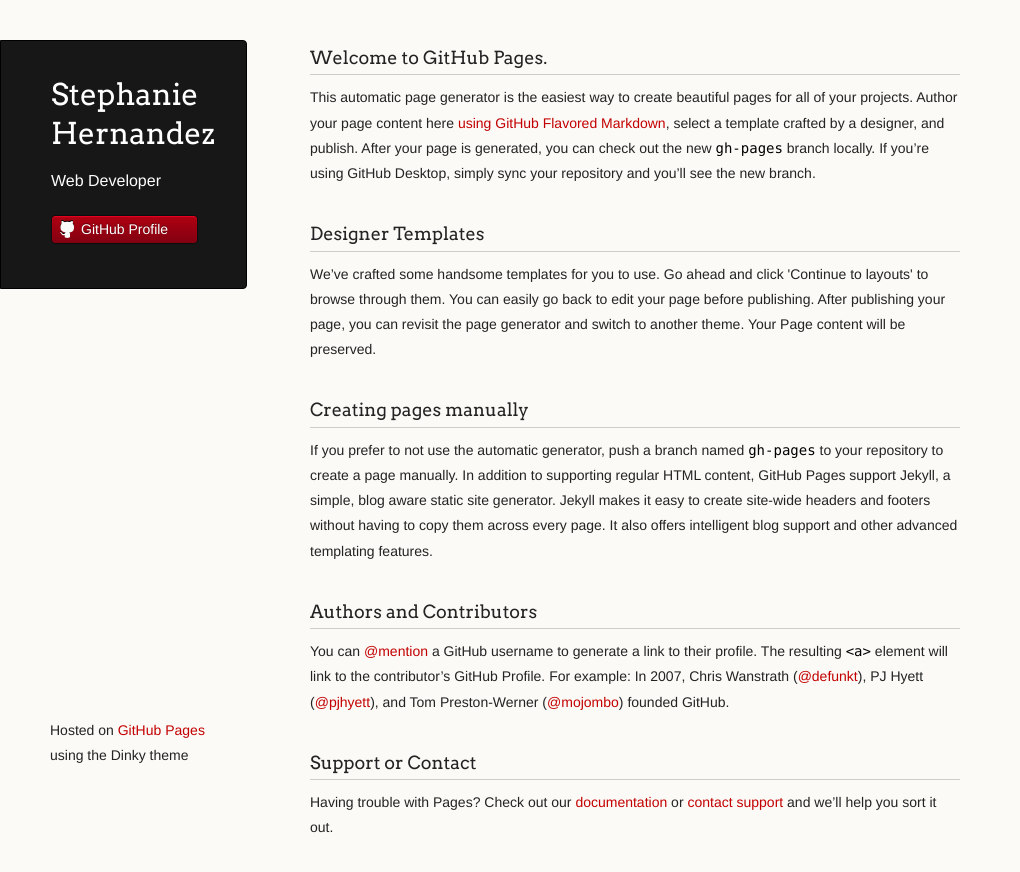
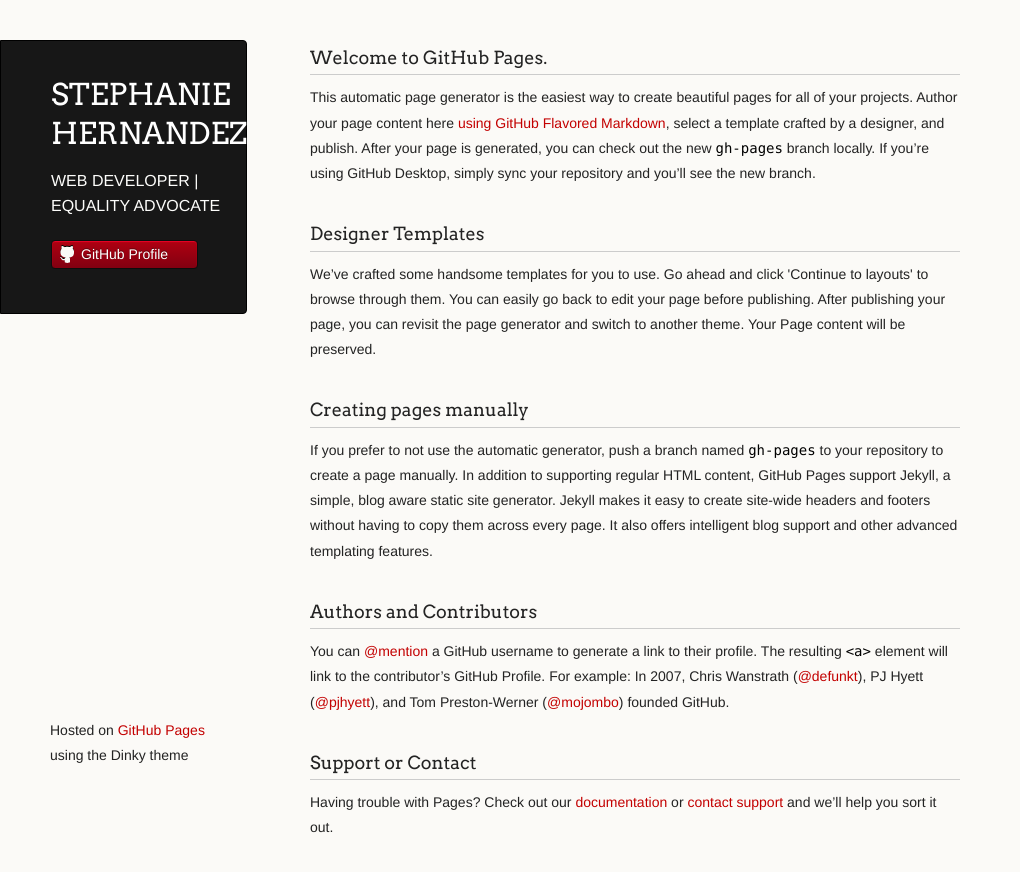
Before and after one commit to herstef/herstef.github.io, a plain HTML site: page index.html in a window 1280 px wide. Shown: the whole page, without its empty margins (0-1020 px from the left). Drawn offline with Linux system fonts and the light colour scheme.

Commit message:
Title Changes #2
Added the words web developer to title. Then i changed Stephanie Hernandez in the header to all capitals. Then I changed the class header to say web developer | equality advocate in capital letters.

```diff
--- a/index.html
+++ b/index.html
@@ -3,7 +3,7 @@
   <head>
     <meta charset="utf-8">
     <meta http-equiv="X-UA-Compatible" content="chrome=1">
-    <title>Stephanie Hernåndez</title>
+    <title>Stephanie Hernandez | Web Developer</title>
 
     <link rel="stylesheet" href="stylesheets/styles.css">
     <link rel="stylesheet" href="stylesheets/github-light.css">
@@ -16,8 +16,8 @@
   <body>
     <div class="wrapper">
       <header>
-        <h1 class="header">Stephanie Hernandez</h1>
-        <p class="header">Web Developer</p>
+        <h1 class="header">STEPHANIE HERNANDEZ</h1>
+        <p class="header">WEB DEVELOPER | EQUALITY ADVOCATE</p>
 
 
 
```
